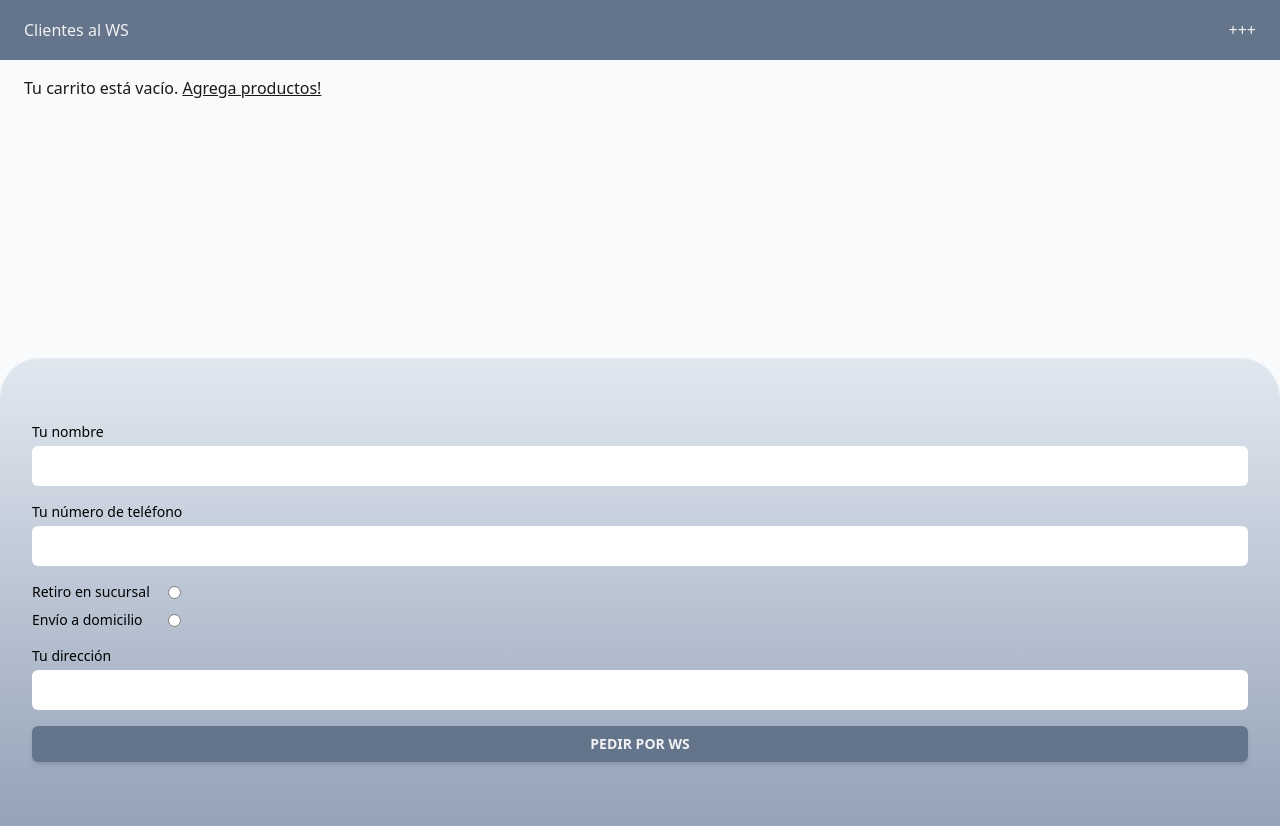
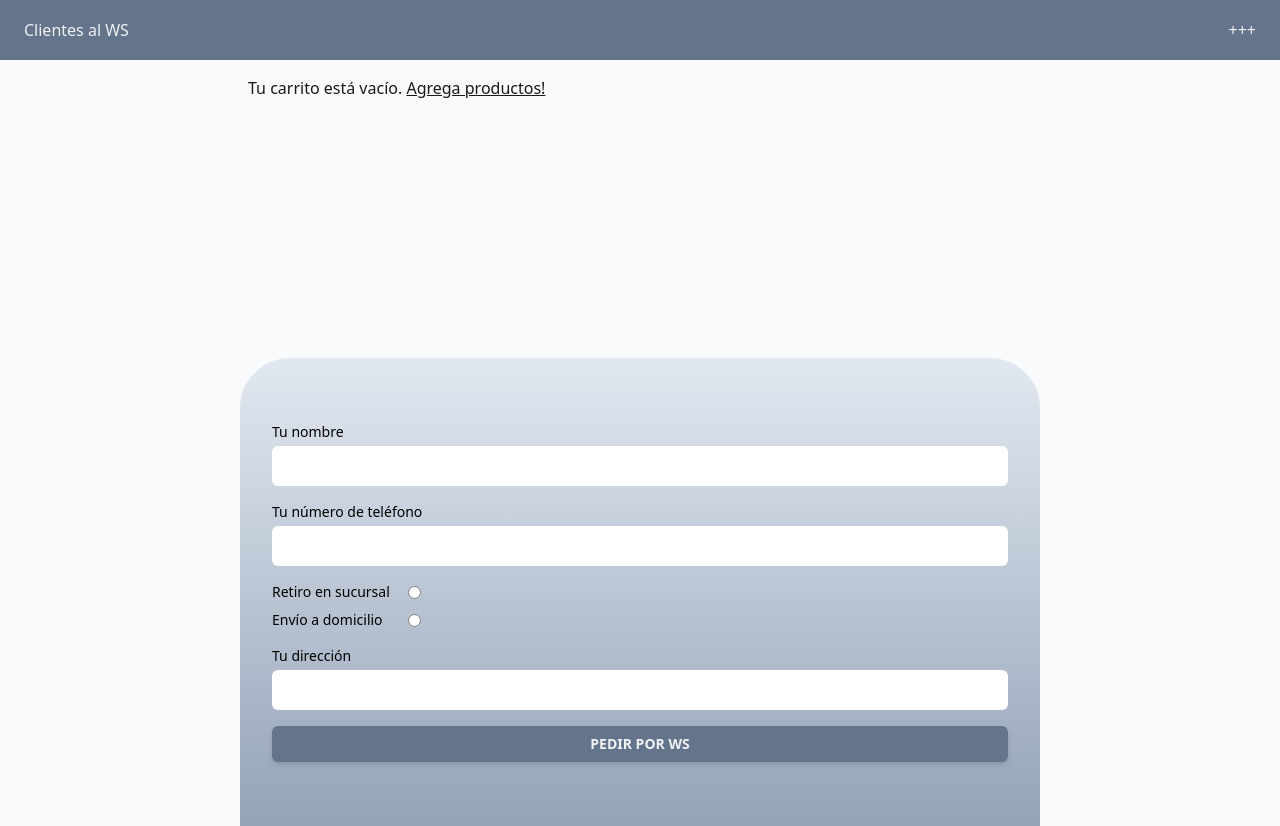
Before and after one commit to Facupelli/ClientesAlWS-Clone, a Nuxt app: page /cart in a window 1280 px wide. Built offline with nearby package versions, Linux system fonts and the light colour scheme.

Commit message:
desktop styles

```diff
--- a/components/CartForm.vue
+++ b/components/CartForm.vue
@@ -1,6 +1,7 @@
 <template>
-  <section
-    class="mt-auto grid gap-4 bg-gradient-to-b from-slate-200 to-slate-400 py-16 px-8 rounded-t-[40px]"
+  <section class="mt-auto">
+    <div
+      class="grid gap-4 mx-auto max-w-[800px] bg-gradient-to-b from-slate-200 to-slate-400 py-16 px-8 rounded-t-[50px]"
     >
       <div class="grid gap-1">
         <label class="text-sm">Tu nombre</label>
@@ -29,5 +30,6 @@
       >
         PEDIR POR WS
       </button>
+    </div>
   </section>
 </template>
--- a/components/Modal.vue
+++ b/components/Modal.vue
@@ -43,7 +43,7 @@ defineExpose({
           leave-to-class="opacity-0 translate-y-[-100px] translate-y-0 scale-95"
         >
           <dialog
-            class="absolute w-[90%] shadow-md rounded-md z-10 p-0 top-5"
+            class="absolute w-[90%] sm:w-[50%] shadow-md rounded-md z-10 p-0 top-5"
             v-show="showModal"
             open
             ref="modalRef"
--- a/components/Nav.vue
+++ b/components/Nav.vue
@@ -27,7 +27,7 @@ onClickOutside(el, close);
     <input v-model="nav" id="nav-toggle" type="checkbox" class="peer hidden" />
     <div
       ref="el"
-      class="absolute top-0 left-[-80%] z-10 w-[70vw] h-screen peer-checked:left-0 bg-slate-800 transition-all duration-300 ease-in-out"
+      class="absolute top-0 left-[-80%] z-10 w-[70vw] max-w-[400px] h-screen peer-checked:left-0 bg-slate-800 transition-all duration-300 ease-in-out"
     >
       <ul class="grid gap-4 p-8 text-white font-bold">
         <li>
--- a/components/ProductList.vue
+++ b/components/ProductList.vue
@@ -3,7 +3,9 @@ const productList = useState("productList");
 </script>
 
 <template>
-  <section class="grid grid-cols-2 gap-2 px-2">
+  <section
+    class="grid grid-cols-2 sm:grid-cols-[repeat(auto-fit,minmax(240px,240px))] gap-2 sm:gap-4 px-2"
+  >
     <ProductCard v-for="product in productList" :product="product" />
   </section>
 </template>
--- a/pages/cart/index.vue
+++ b/pages/cart/index.vue
@@ -4,7 +4,8 @@ const { cart } = useCart();
 
 <template>
   <div class="grid gap-16 min-h-[calc(100vh_-_50px)]">
-    <section class="px-4 grid gap-8 h-fit">
+    <section class="px-4 h-fit">
+      <div class="grid gap-8 max-w-[800px] mx-auto">
         <p v-if="cart.length === 0" class="px-2 text-black/90">
           Tu carrito está vacío.
           <NuxtLink to="/" class="underline hover:text-black/50"
@@ -14,6 +15,7 @@ const { cart } = useCart();
         <TransitionGroup tag="ul" name="fade" class="relative">
           <CartItem v-for="item in cart" :item="item" :key="item.id" />
         </TransitionGroup>
+      </div>
     </section>
     <CartForm />
   </div>
```
Lines whose indentation alone changed are shown as unchanged.
